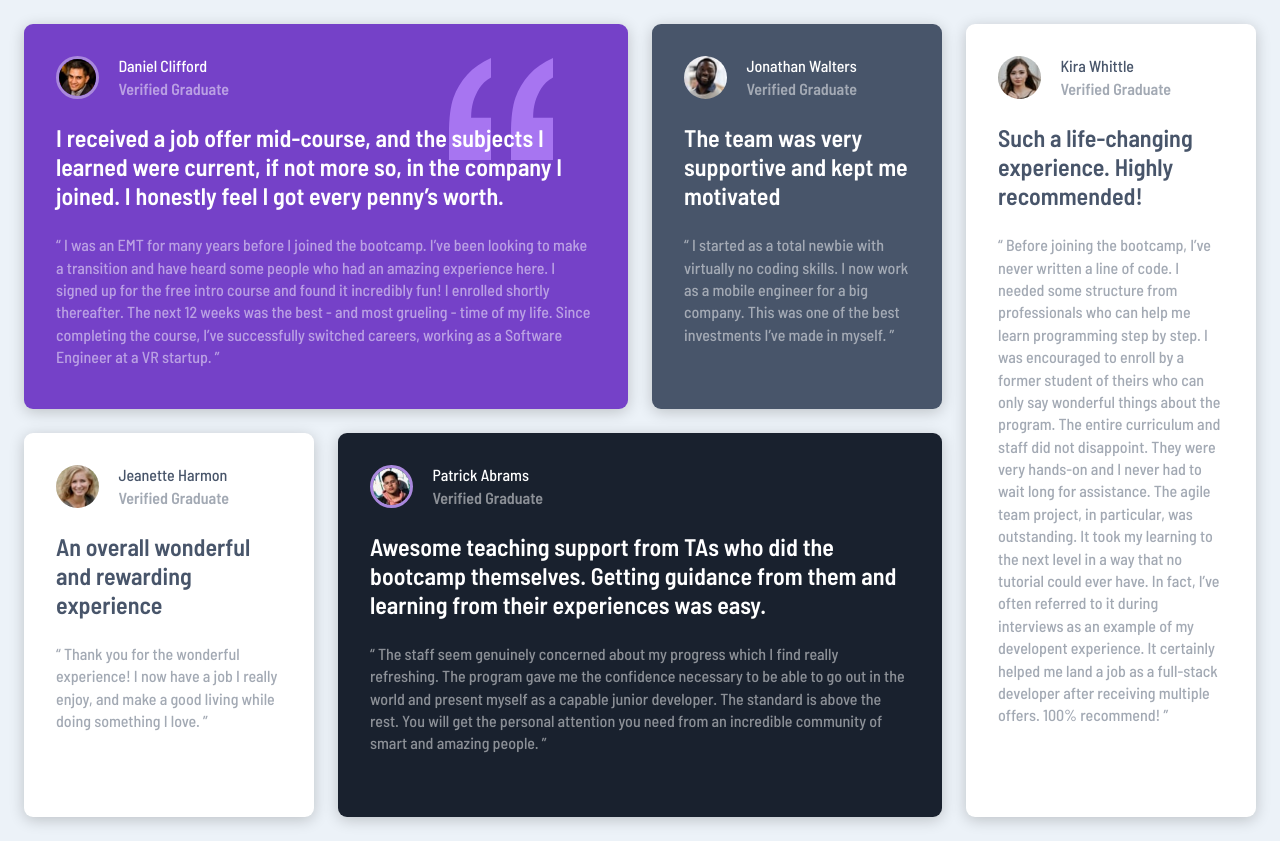
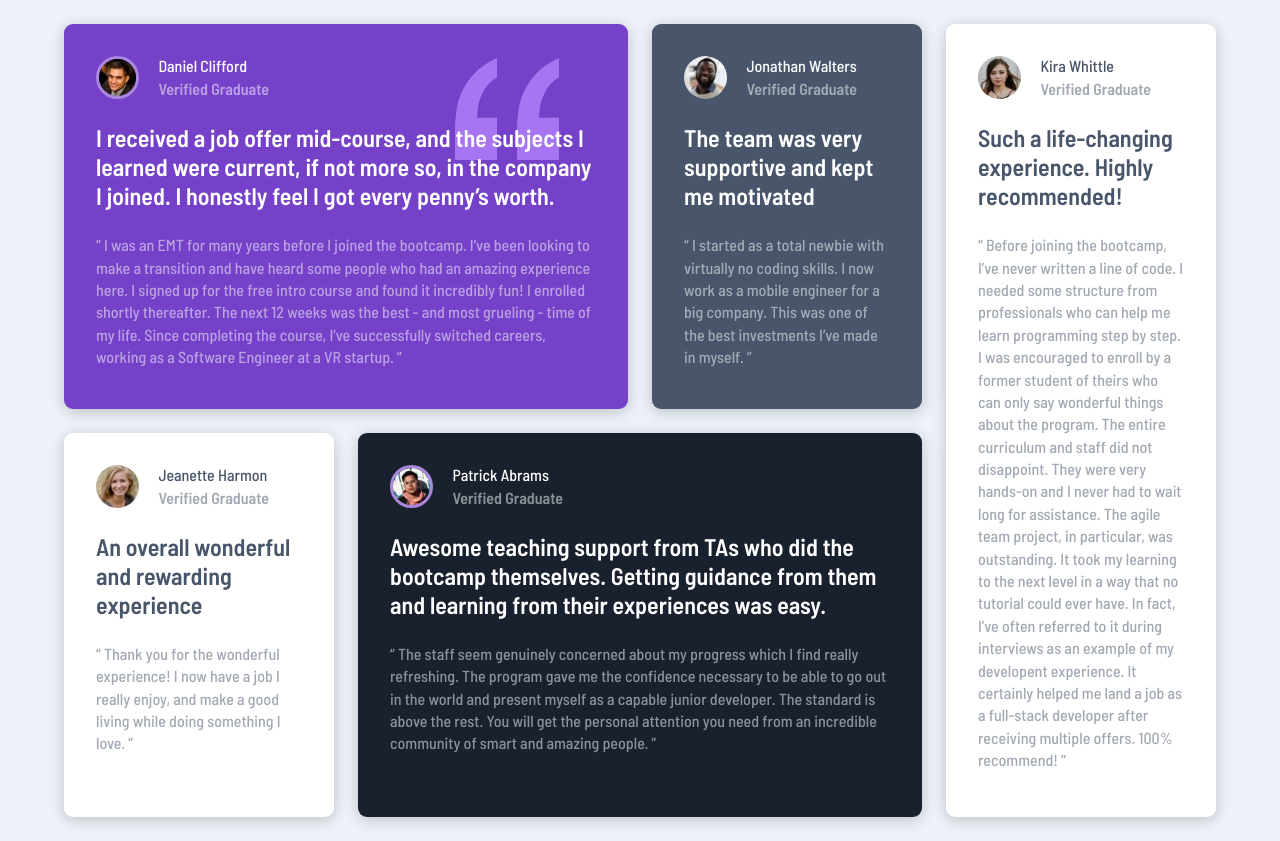
Before and after one commit to FluffyKas/testimonials-section, a plain HTML site: page index.html in a window 1280 px wide. Drawn offline with Linux system fonts and the light colour scheme.

Commit message:
Add files via upload
changed max-width

```diff
--- a/styles.css
+++ b/styles.css
@@ -165,8 +165,8 @@ main {
 @media (min-width: 1000px) {
 
   main {
-    max-width: 90rem;
-    grid-template-columns: repeat(4, 1fr);
+    max-width: 75rem;
+    grid-template-columns: repeat(4, minmax(200px, 1fr));
     grid-template-rows: 1fr 1fr;
     grid-template-areas: "violet violet gray tall"
                           "white dark dark tall";
```
